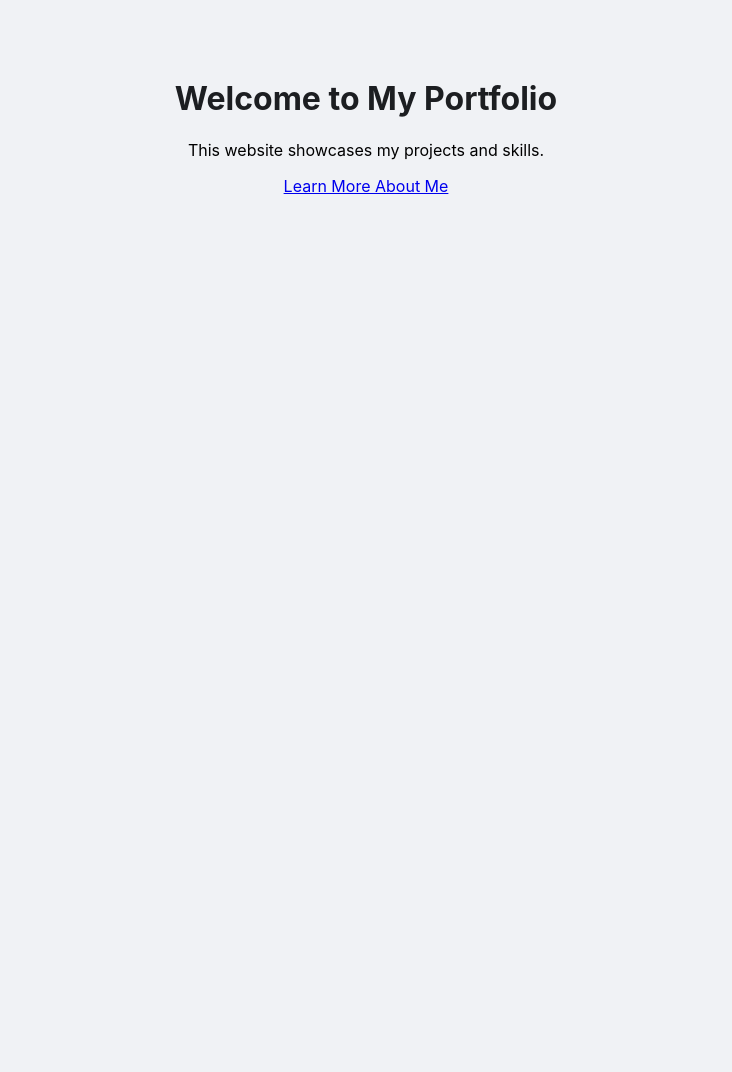
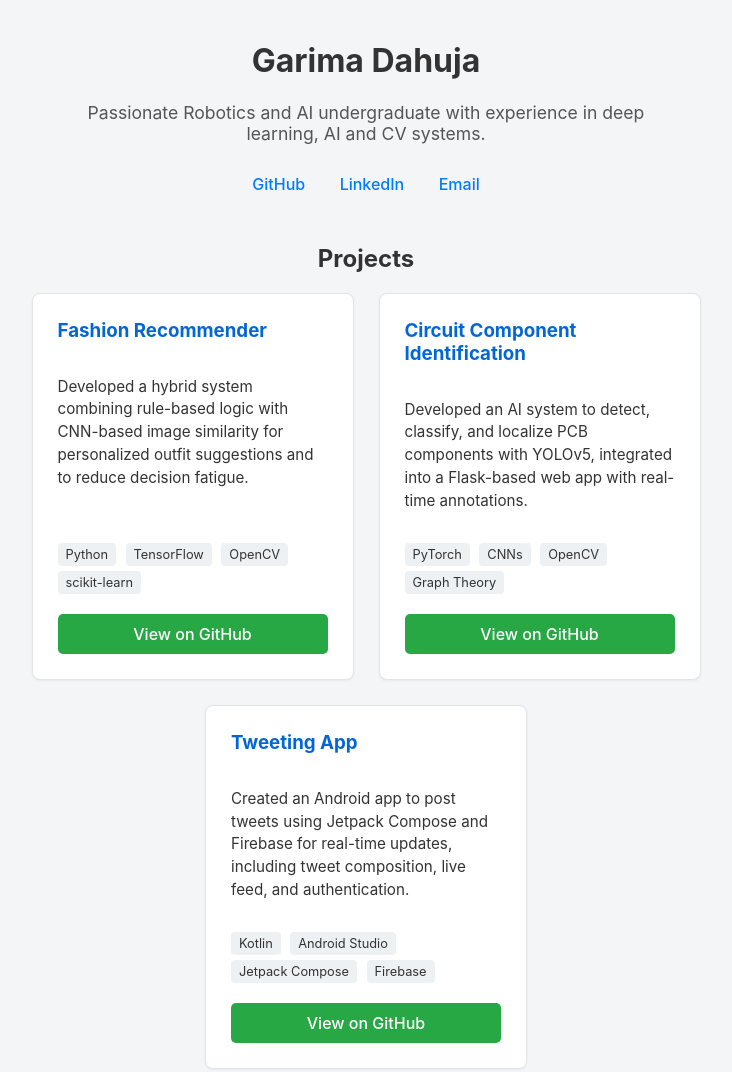
Before and after one commit to Ishan-412/my-portfolio, a plain HTML site: page index.html in a window 1280 px wide. Shown: the whole page, without its empty margins (274-1006 px from the left). Before the commit the page ends 800 px from the top, so only its background shows below. Drawn offline with Linux system fonts and the light colour scheme.

Commit message:
feat: populate portfolio with resume content

```diff
--- a/index.html
+++ b/index.html
@@ -3,12 +3,63 @@
 <head>
     <meta charset="UTF-8">
     <meta name="viewport" content="width=device-width, initial-scale=1.0">
-    <title>Portfolio</title>
+    <title>Garima Dahuja's Portfolio</title>
     <link rel="stylesheet" href="style.css">
 </head>
 <body>
-    <h1>Welcome to My Portfolio</h1>
-    <p>This website showcases my projects and skills.</p>
-    <a href="about.html">Learn More About Me</a>
+
+    <div class="container">
+        <h1>Garima Dahuja</h1>
+        <p class="intro-text">Passionate Robotics and AI undergraduate with experience in deep learning, AI and CV systems.</p>
+        <div class="contact-links">
+            <a href="https://github.com/GarimaDahuja" target="_blank">GitHub</a>
+            <a href="https://linkedin.com/in/garima-dahuja" target="_blank">LinkedIn</a>
+            <a href="mailto:garimadahuja@gmail.com">Email</a>
+        </div>
+
+        <div class="projects-section">
+            <h2>Projects</h2>
+            <div class="projects-container">
+
+                <div class="project-card">
+                    <h3>Fashion Recommender</h3>
+                    <p>Developed a hybrid system combining rule-based logic with CNN-based image similarity for personalized outfit suggestions and to reduce decision fatigue.</p>
+                    <div class="tags-container">
+                        <span class="tag">Python</span>
+                        <span class="tag">TensorFlow</span>
+                        <span class="tag">OpenCV</span>
+                        <span class="tag">scikit-learn</span>
+                    </div>
+                    <a href="https://github.com/GarimaDahuja" target="_blank" class="project-link">View on GitHub</a>
+                </div>
+
+                <div class="project-card">
+                    <h3>Circuit Component Identification</h3>
+                    <p>Developed an AI system to detect, classify, and localize PCB components with YOLOv5, integrated into a Flask-based web app with real-time annotations.</p>
+                    <div class="tags-container">
+                        <span class="tag">PyTorch</span>
+                        <span class="tag">CNNs</span>
+                        <span class="tag">OpenCV</span>
+                        <span class="tag">Graph Theory</span>
+                    </div>
+                    <a href="https://github.com/GarimaDahuja" target="_blank" class="project-link">View on GitHub</a>
+                </div>
+
+                <div class="project-card">
+                    <h3>Tweeting App</h3>
+                    <p>Created an Android app to post tweets using Jetpack Compose and Firebase for real-time updates, including tweet composition, live feed, and authentication.</p>
+                    <div class="tags-container">
+                        <span class="tag">Kotlin</span>
+                        <span class="tag">Android Studio</span>
+                        <span class="tag">Jetpack Compose</span>
+                        <span class="tag">Firebase</span>
+                    </div>
+                    <a href="https://github.com/GarimaDahuja" target="_blank" class="project-link">View on GitHub</a>
+                </div>
+
+            </div>
+        </div>
+    </div>
+
 </body>
 </html>
--- a/style.css
+++ b/style.css
@@ -1,10 +1,111 @@
 body {
     font-family: -apple-system, BlinkMacSystemFont, sans-serif;
-    background-color: #f0f2f5;
-    text-align: center;
-    padding-top: 50px;
+    background-color: #f4f5f7;
+    color: #333;
+    margin: 0;
+    padding: 20px;
 }
 
-h1 {
-    color: #1c1e21;
+.container {
+    max-width: 960px;
+    margin: 0 auto;
+    text-align: center;
 }
+
+.intro-text {
+    font-size: 1.1em;
+    color: #555;
+    max-width: 600px;
+    margin: 10px auto 30px; /* Adds space below the intro text */
+}
+
+/* --- New Contact Links Styles --- */
+.contact-links {
+    margin-bottom: 40px;
+}
+
+.contact-links a {
+    text-decoration: none;
+    color: #007bff;
+    margin: 0 15px;
+    font-weight: 500;
+}
+
+.contact-links a:hover {
+    text-decoration: underline;
+}
+
+/* --- Project Styles --- */
+
+.projects-section {
+    margin-top: 50px;
+}
+
+.projects-container {
+    display: flex;
+    justify-content: center;
+    flex-wrap: wrap;
+    gap: 25px;
+}
+
+.project-card {
+    background-color: #ffffff;
+    border: 1px solid #e1e4e8;
+    border-radius: 8px;
+    box-shadow: 0 1px 3px rgba(0,0,0,0.05);
+    padding: 25px;
+    width: 270px;
+    text-align: left;
+    transition: transform 0.2s, box-shadow 0.2s;
+    display: flex;
+    flex-direction: column;
+}
+
+.project-card:hover {
+    transform: translateY(-5px);
+    box-shadow: 0 5px 15px rgba(0,0,0,0.1);
+}
+
+.project-card h3 {
+    margin-top: 0;
+    color: #0366d6;
+}
+
+.project-card p {
+    flex-grow: 1; /* Makes sure cards have same height */
+    font-size: 0.95em;
+    line-height: 1.5;
+}
+
+/* --- New Tag Styles --- */
+.tags-container {
+    margin-top: 15px;
+}
+
+.tag {
+    display: inline-block;
+    background-color: #eef1f4;
+    color: #333;
+    padding: 4px 8px;
+    border-radius: 4px;
+    font-size: 0.8em;
+    margin-right: 5px;
+    margin-bottom: 5px;
+}
+
+.project-link {
+    display: inline-block;
+    margin-top: 15px;
+    padding: 10px 18px;
+    background-color: #28a745;
+    color: #ffffff;
+    text-align: center;
+    text-decoration: none;
+    border-radius: 5px;
+    font-weight: 500;
+    transition: background-color 0.2s;
+}
+
+.project-link:hover {
+    background-color: #218838;
+}
```
